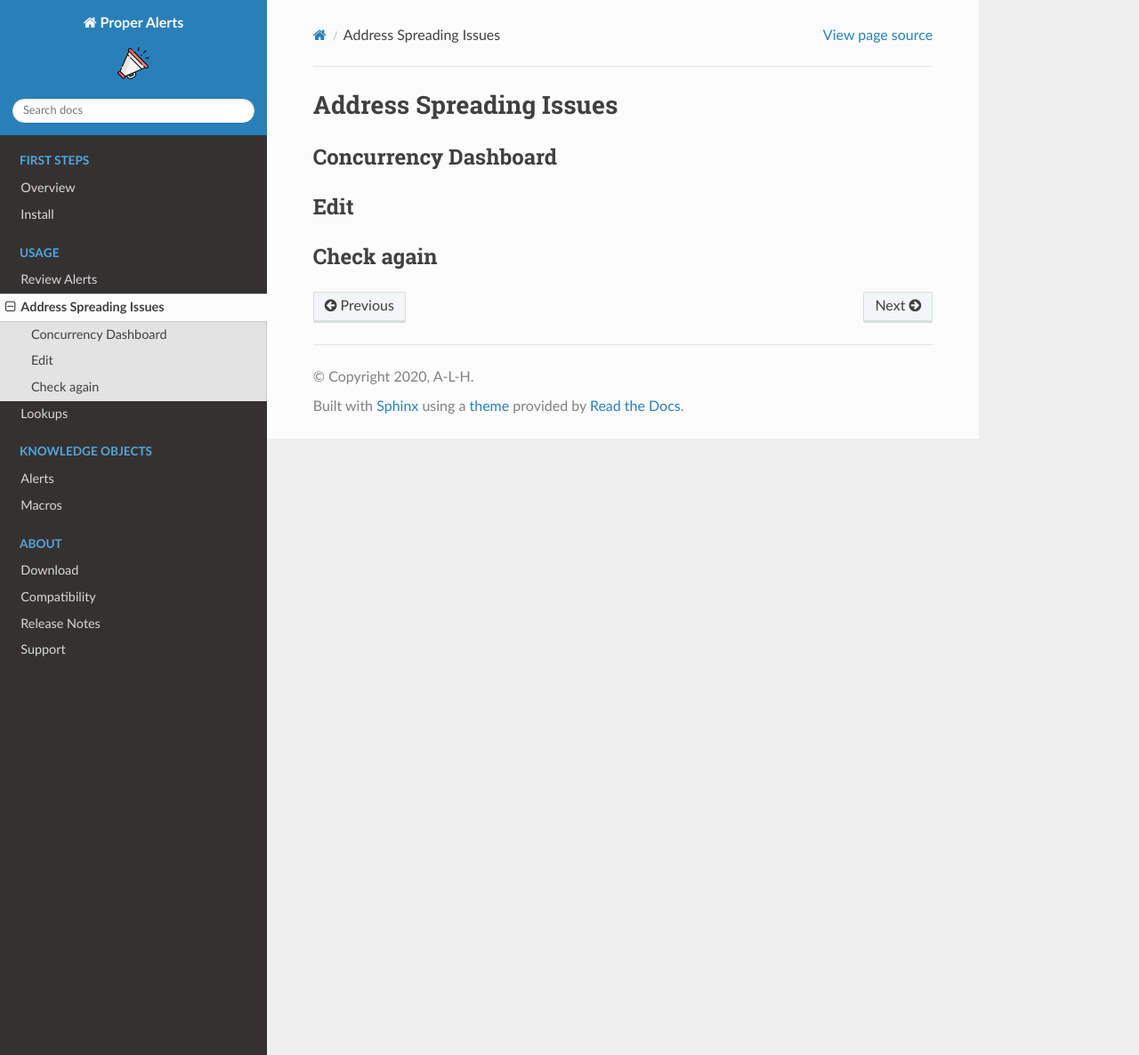
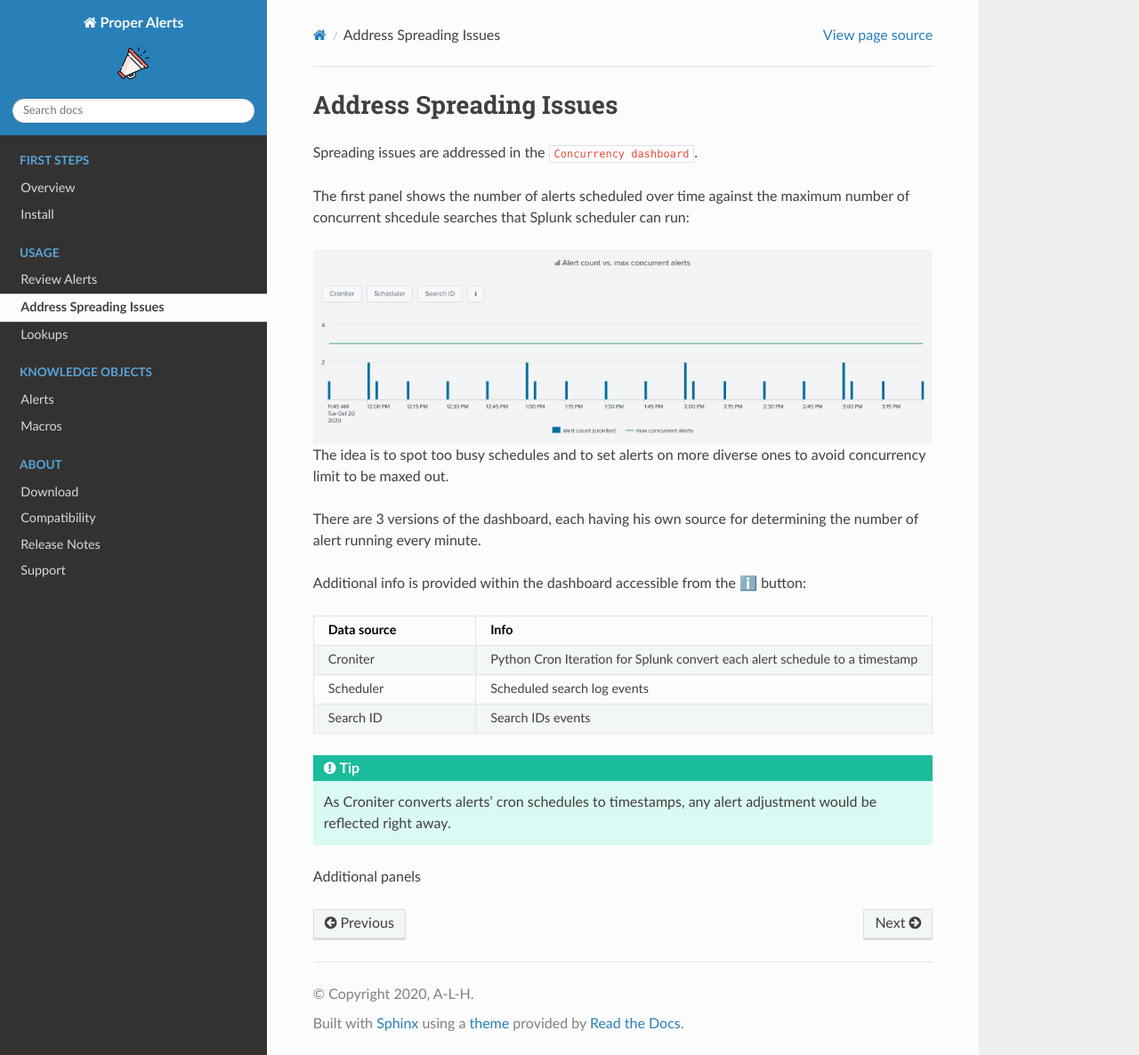
Before and after one commit to a-l-h/splunk-app-proper-alerts, a Sphinx documentation site: the page built from doc/spreading.rst, in a window 1280 px wide and 1186 px high. Shown: the whole window at 89% size. Built offline with Sphinx 7.4.7 and the Read the Docs theme 2.0.0, drawn with Linux system fonts in a browser that asks for light colours; pages that are not in the unit, such as notebooks, are missing from menus; cross-references to code outside the pages are shown as plain code.

Commit message:
Update spreading.rst

```diff
--- a/doc/spreading.rst
+++ b/doc/spreading.rst
@@ -1,11 +1,32 @@
 Address Spreading Issues
 ------------------------
 
-Concurrency Dashboard
-+++++++++++++++++++++
+Spreading issues are addressed in the :hoverxref:`Concurrency dashboard<Concurrency dashboard>`.
 
-Edit
-++++
+The first panel shows the number of alerts scheduled over time against the maximum number of concurrent shcedule searches that Splunk scheduler can run:
 
-Check again
-+++++++++++
+.. image:: img/concurrency_panel_1.png
+   :align: center
+
+The idea is to spot too busy schedules and to set alerts on more diverse ones to avoid concurrency limit to be maxed out.
+
+There are 3 versions of the dashboard, each having his own source for determining the number of alert running every minute.
+
+Additional info is provided within the dashboard accessible from the ℹ️ button:
+
+.. list-table::
+   :widths: 30 70
+   :header-rows: 1
+
+   * - Data source
+     - Info
+   * - Croniter
+     - Python Cron Iteration for Splunk convert each alert schedule to a timestamp
+   * - Scheduler
+     - Scheduled search log events
+   * - Search ID
+     - Search IDs events
+
+.. tip:: As Croniter converts alerts' cron schedules to timestamps, any alert adjustment would be reflected right away.
+
+Additional panels
```
